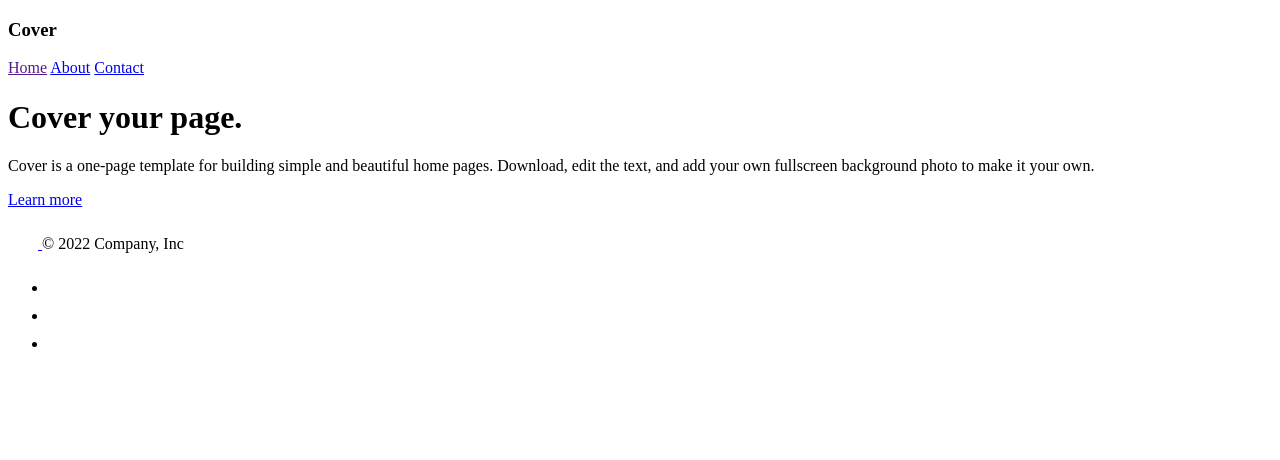
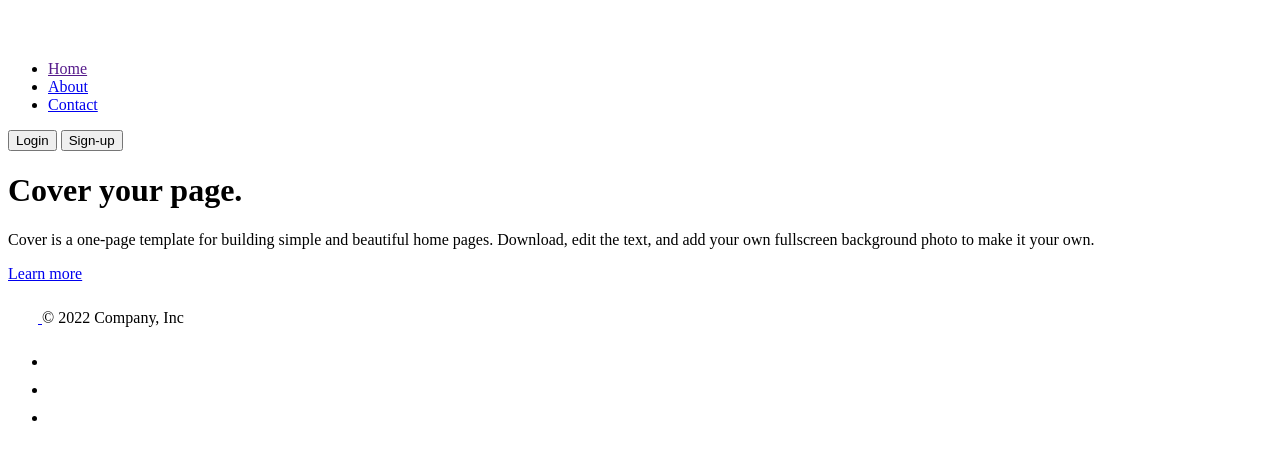
Before and after one commit to anddp12/djangoProject1, a Django app: page / in a window 1280 px wide. Shown: the top 460 px of the page. Run offline with Django 4.2, Linux system fonts and the light colour scheme.

Commit message:
home application routing

```diff
--- a/djangoProject1/urls.py
+++ b/djangoProject1/urls.py
@@ -15,11 +15,13 @@ Including another URLconf
 """
 from django.contrib import admin
 from django.urls import path, include
-from djangoProject1 import views
+from . import views
+
 
 urlpatterns = [
     path('admin/', admin.site.urls),
-    # path('', include('home.urls')),
-    path('', views.index),
-    path('about', views.about)
+    path('', include('home.urls')),
+    path('about', include('home.urls')),
+    # path('', views.index),
+    # path('about', views.about)
 ]
--- a/home/urls.py
+++ b/home/urls.py
@@ -3,5 +3,5 @@ from . import views
 
 urlpatterns = [
     path('', views.index),
-    path('/about', views.about),
+    path('about', views.about),
 ]
--- a/home/views.py
+++ b/home/views.py
@@ -3,8 +3,10 @@ from django.http import HttpResponse
 
 
 def index(request):
-    return HttpResponse("<h1>HOME</h1>")
+    # return HttpResponse("<h1>HOME</h1>")
+    return render(request, 'index.html')
 
 
 def about(request):
-    return HttpResponse("<h1>ABOUT</h1>")
+    # return HttpResponse("<h1>ABOUT</h1>")
+    return render(request, 'about.html')
--- a/templates/header.html
+++ b/templates/header.html
@@ -1,10 +1,24 @@
 <header class="mb-auto">
-    <div>
-        <h3 class="float-md-start mb-0">Cover</h3>
-        <nav class="nav nav-masthead justify-content-center float-md-end">
-            <a class="nav-link fw-bold py-1 px-0 active" aria-current="page" href="">Home</a>
-            <a class="nav-link fw-bold py-1 px-0" href="about">About</a>
-            <a class="nav-link fw-bold py-1 px-0" href="#">Contact</a>
-        </nav>
+    <div class="container">
+        <header class="d-flex flex-wrap align-items-center justify-content-center justify-content-md-between py-3 mb-4 border-bottom">
+            <a href="/" class="d-flex align-items-center col-md-3 mb-2 mb-md-0 text-dark text-decoration-none">
+                <svg class="bi me-2" width="40" height="32" role="img" aria-label="Bootstrap">
+                    <use xlink:href="#bootstrap"></use>
+                </svg>
+            </a>
+
+            <ul class="nav col-12 col-md-auto mb-2 justify-content-center mb-md-0">
+                <li><a href="" class="nav-link px-2 link-secondary">Home</a></li>
+                <li><a href="about" class="nav-link px-2 link-dark">About</a></li>
+{#                <li><a href="" class="nav-link px-2 link-dark">News</a></li>#}
+{#                <li><a href="" class="nav-link px-2 link-dark">FAQs</a></li>#}
+                <li><a href="contact" class="nav-link px-2 link-dark">Contact</a></li>
+            </ul>
+
+            <div class="col-md-3 text-end">
+                <button type="button" class="btn btn-outline-primary me-2">Login</button>
+                <button type="button" class="btn btn-primary">Sign-up</button>
+            </div>
+        </header>
     </div>
 </header>
```
Also changed, not shown: templates/about.html (+53 -8 lines).
